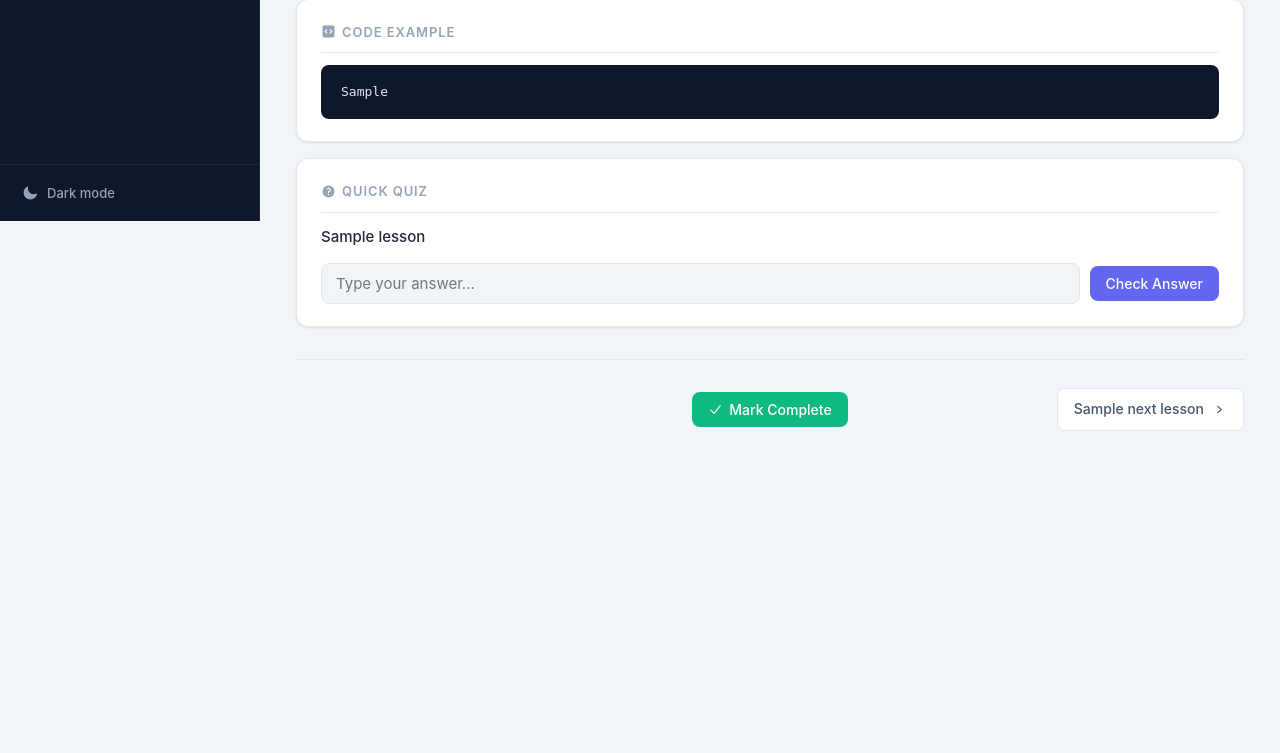
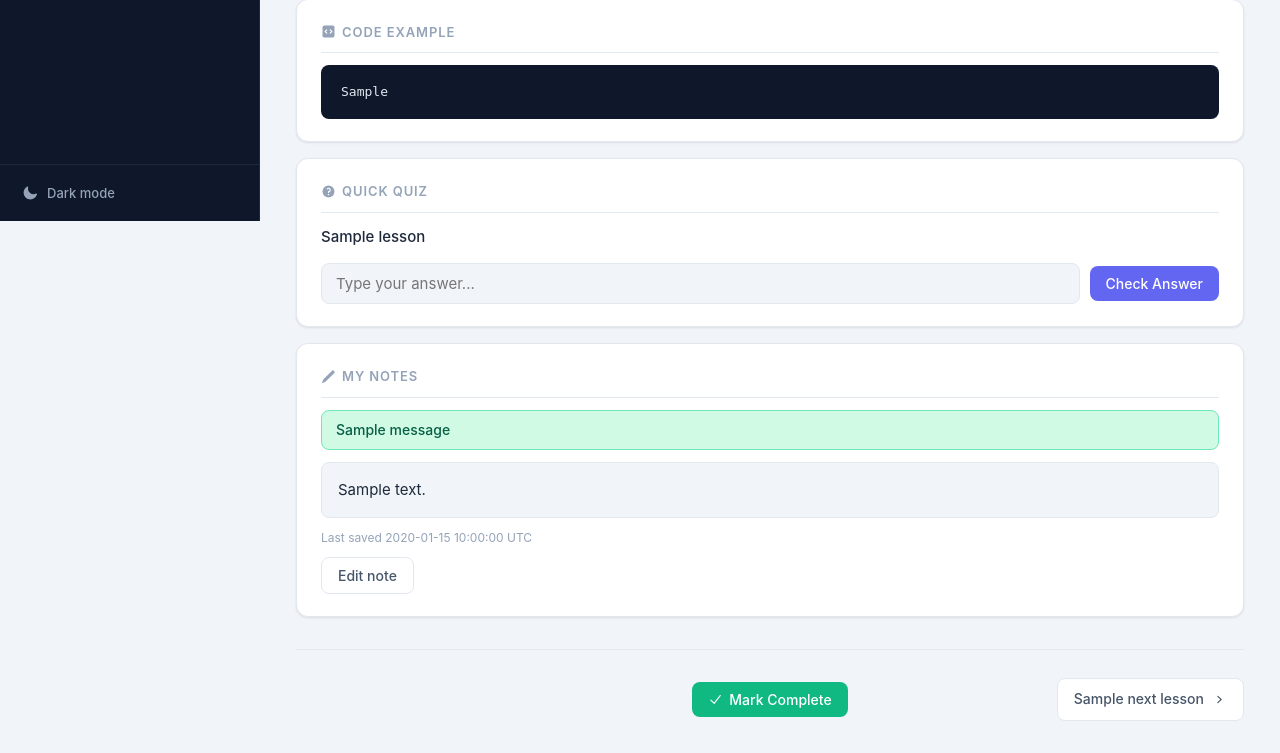
Before and after one commit to jraivitch/TechForge, a Flask app: template app/templates/lesson.html in a window 1280 px wide. Shown: the part 579-1332 px from the top of the page. Before the commit the page ends 1010 px from the top, so only its background shows below. Run offline with Flask 3, Linux system fonts and the light colour scheme; the template is opened without the code that fills it: most values are stand-ins (such as "Sample title", 1, 10 or a date in 2020); one stand-in notice (Sample message) is shown; data that the repository does not hold is empty; some libraries are stand-ins or nearby versions.

Commit message:
fix notes

```diff
--- a/app/__init__.py
+++ b/app/__init__.py
@@ -32,10 +32,16 @@ def create_app():
         'style-src': ["'self'", "'unsafe-inline'"],
         'img-src': "'self' data:",
     }
+    # Talisman defaults to HTTPS-only cookies. Over local HTTP that stops the
+    # session cookie (which carries the CSRF token) from being sent back,
+    # which breaks every POST form. Relax it in dev; keep it strict in
+    # production, where the app is served over HTTPS.
+    is_production = os.environ.get('FLASK_ENV') == 'production'
     Talisman(
         app,
         content_security_policy=csp,
-        force_https=False,
+        force_https=is_production,
+        session_cookie_secure=is_production,
     )
 
     init_db_app(app)
--- a/app/database.py
+++ b/app/database.py
@@ -56,6 +56,14 @@ def init_db():
             completed_at TEXT,
             FOREIGN KEY (lesson_id) REFERENCES lessons (id)
         );
+
+        CREATE TABLE IF NOT EXISTS notes (
+            id         INTEGER PRIMARY KEY AUTOINCREMENT,
+            lesson_id  INTEGER NOT NULL UNIQUE,
+            body       TEXT    DEFAULT '',
+            updated_at TEXT,
+            FOREIGN KEY (lesson_id) REFERENCES lessons (id)
+        );
     """)
     db.commit()
 
--- a/app/static/css/main.css
+++ b/app/static/css/main.css
@@ -798,6 +798,67 @@ a { text-decoration: none; color: inherit; }
   border: 1px solid #fca5a5;
 }
 
+/* Notes */
+.note-textarea {
+  width: 100%;
+  padding: 12px 14px;
+  border: 1.5px solid var(--border);
+  border-radius: var(--radius-sm);
+  font-size: .9375rem;
+  font-family: var(--font);
+  color: var(--text);
+  background: var(--bg);
+  line-height: 1.6;
+  outline: none;
+  resize: vertical;
+  transition: border-color .15s;
+}
+
+.note-textarea:focus { border-color: var(--primary); }
+
+.note-actions {
+  margin-top: 12px;
+  display: flex;
+  justify-content: flex-end;
+  gap: 10px;
+}
+
+/* Saved-note display (view mode) */
+.note-display {
+  display: flex;
+  flex-direction: column;
+  align-items: flex-start;
+  gap: 10px;
+}
+
+.note-body {
+  width: 100%;
+  font-size: .9375rem;
+  color: var(--text);
+  line-height: 1.7;
+  white-space: pre-line;          /* preserve the line breaks the user typed */
+  padding: 14px 16px;
+  background: var(--bg);
+  border: 1px solid var(--border);
+  border-radius: var(--radius-sm);
+}
+
+.note-timestamp {
+  font-size: .75rem;
+  color: var(--text-3);
+}
+
+.note-saved {
+  margin-bottom: 12px;
+  padding: 8px 14px;
+  border-radius: var(--radius-sm);
+  background: var(--success-light);
+  color: #065f46;
+  border: 1px solid #6ee7b7;
+  font-size: .875rem;
+  font-weight: 500;
+}
+
 /* ── Buttons ──────────────────────────────────────────────── */
 .btn {
   display: inline-flex;
--- a/app/static/js/main.js
+++ b/app/static/js/main.js
@@ -45,6 +45,26 @@ document.addEventListener('DOMContentLoaded', function () {
     activeTopicLink.scrollIntoView({ block: 'nearest' });
   }
 
+  // Notes — toggle between the saved-note display and the edit form.
+  const noteDisplay = document.getElementById('note-display');
+  const noteForm = document.getElementById('note-form');
+  const noteEditBtn = document.getElementById('note-edit-btn');
+  const noteCancelBtn = document.getElementById('note-cancel-btn');
+
+  if (noteEditBtn && noteDisplay && noteForm) {
+    noteEditBtn.addEventListener('click', function () {
+      noteDisplay.hidden = true;
+      noteForm.hidden = false;
+      noteForm.querySelector('textarea').focus();
+    });
+  }
+  if (noteCancelBtn && noteDisplay && noteForm) {
+    noteCancelBtn.addEventListener('click', function () {
+      noteForm.hidden = true;
+      noteDisplay.hidden = false;
+    });
+  }
+
   // Theme toggle — cycles light → dark → hacker → light.
   // The anti-flash script in <head> reads this value on the next page load.
   const themeToggle = document.getElementById('theme-toggle');
--- a/app/templates/lesson.html
+++ b/app/templates/lesson.html
@@ -116,6 +116,52 @@
   </div>
   {% endif %}
 
+  <!-- My Notes -->
+  <div class="lesson-section card" id="notes-section">
+    <h2 class="lesson-section-title">
+      <svg xmlns="http://www.w3.org/2000/svg" viewBox="0 0 20 20" fill="currentColor">
+        <path d="M2.695 14.762l-1.262 3.155a.5.5 0 00.65.65l3.155-1.262a4 4 0 001.343-.886L17.5 5.501a2.121 2.121 0 00-3-3L3.58 13.419a4 4 0 00-.885 1.343z"/>
+      </svg>
+      My Notes
+    </h2>
+    {% with messages = get_flashed_messages() %}
+      {% if messages %}
+      <div class="note-saved">{{ messages[0] }}</div>
+      {% endif %}
+    {% endwith %}
+
+    {% if note %}
+    <!-- Saved note (view mode) -->
+    <div class="note-display" id="note-display">
+      <div class="note-body">{{ note }}</div>
+      {% if note_updated %}
+      <div class="note-timestamp">Last saved {{ note_updated }} UTC</div>
+      {% endif %}
+      <button type="button" class="btn btn--ghost" id="note-edit-btn">Edit note</button>
+    </div>
+    {% endif %}
+
+    <!-- Edit form (hidden when a saved note is shown) -->
+    <form
+      method="POST"
+      action="{{ url_for('lessons.save_note', lesson_id=lesson['id']) }}"
+      id="note-form"
+      {% if note %}hidden{% endif %}>
+      <input type="hidden" name="csrf_token" value="{{ csrf_token() }}">
+      <textarea
+        name="body"
+        class="note-textarea"
+        rows="6"
+        placeholder="Write your own notes for this lesson — questions, reminders, links...">{{ note }}</textarea>
+      <div class="note-actions">
+        {% if note %}
+        <button type="button" class="btn btn--ghost" id="note-cancel-btn">Cancel</button>
+        {% endif %}
+        <button type="submit" class="btn btn--primary">Save Note</button>
+      </div>
+    </form>
+  </div>
+
 </div>
 
 <!-- Bottom navigation -->
```
Also changed, not shown: app/routes/lessons.py (+40 -1 lines).
